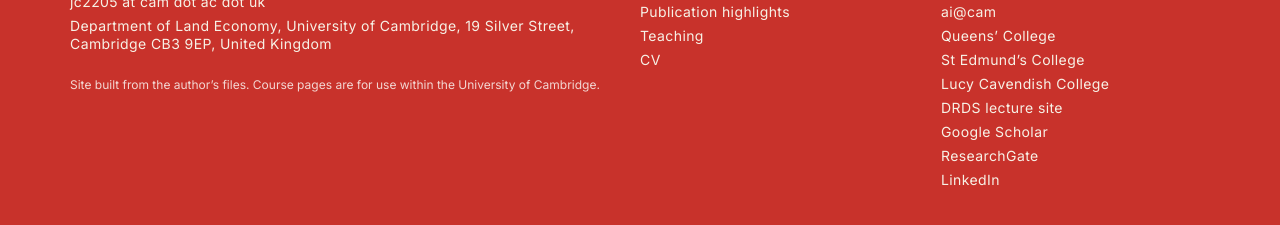
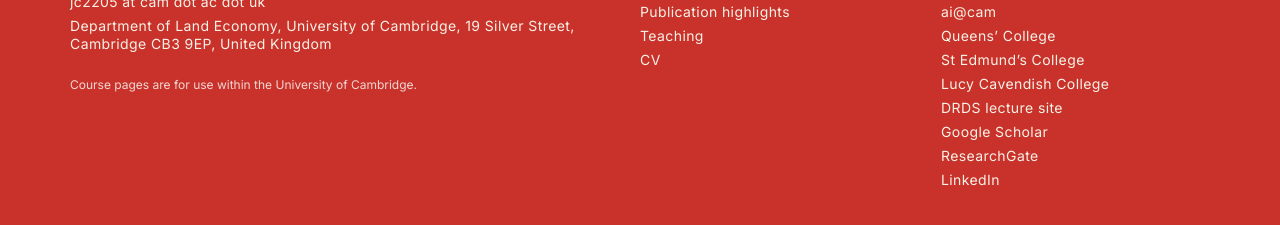
Before and after one commit to jerchenn/jerchenn.github.io, a plain HTML site: page index.html in a window 1280 px wide. Shown: the part 4496-4721 px from the top of the page. Drawn offline with nearby package versions, Linux system fonts and the light colour scheme; a web font is replaced by a local one.

Commit message:
Remove 'Site built from the author's files' from footer
Co-Authored-By: Claude Fable 5.1 <noreply@anthropic.com>

```diff
--- a/index.html
+++ b/index.html
@@ -185,7 +185,7 @@ footer small{display:block;margin-top:24px;color:#f3d6d2;font-size:12px;line-hei
   <div><div class="word">Dr Jerry Chen</div>
     <a href="#contact" class="mail" data-u="jc2205" data-d="cam.ac.uk">jc2205 at cam dot ac dot uk</a>
     <span>Department of Land Economy, University of Cambridge, 19 Silver Street, Cambridge CB3 9EP, United Kingdom</span>
-    <small>Site built from the author’s files. Course pages are for use within the University of Cambridge.</small></div>
+    <small>Course pages are for use within the University of Cambridge.</small></div>
   <div><b>On this site</b><a href="#research">Research</a><a href="#publications">Publication highlights</a><a href="#teaching">Teaching</a><a href="#cv">CV</a></div>
   <div><b>Elsewhere</b><a href="https://www.landecon.cam.ac.uk/person/dr-jerry-chen">Department of Land Economy profile</a><a href="https://www.ai.cam.ac.uk/people/jerry-chen/">ai@cam</a><a href="https://www.queens.cam.ac.uk/">Queens’ College</a><a href="https://www.st-edmunds.cam.ac.uk/">St Edmund’s College</a><a href="https://www.lucy.cam.ac.uk/">Lucy Cavendish College</a><a href="https://jerchenn.github.io/drds/">DRDS lecture site</a><a href="https://scholar.google.com/citations?user=2U6nCQQAAAAJ">Google Scholar</a><a href="https://www.researchgate.net/profile/Jerry_Chen33">ResearchGate</a><a href="https://www.linkedin.com/in/jchenn/">LinkedIn</a></div>
 </div></footer>
```
